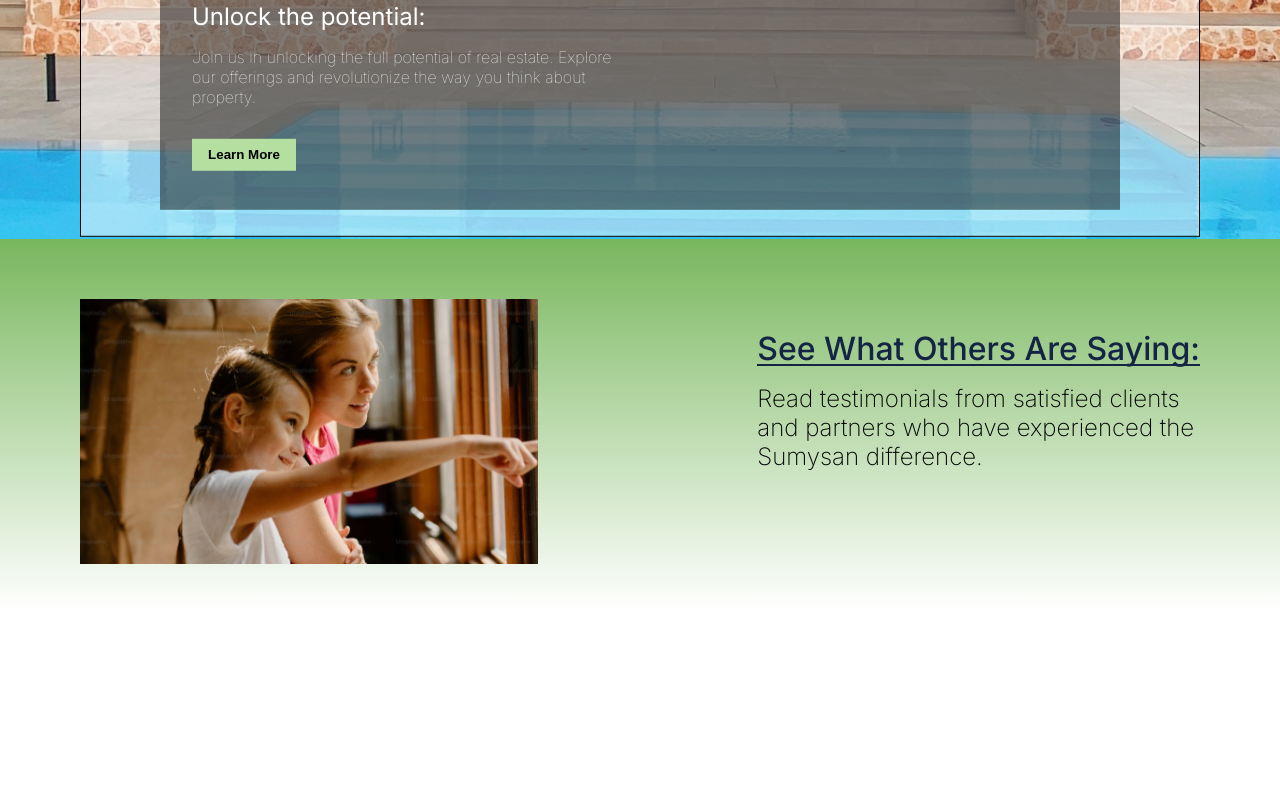
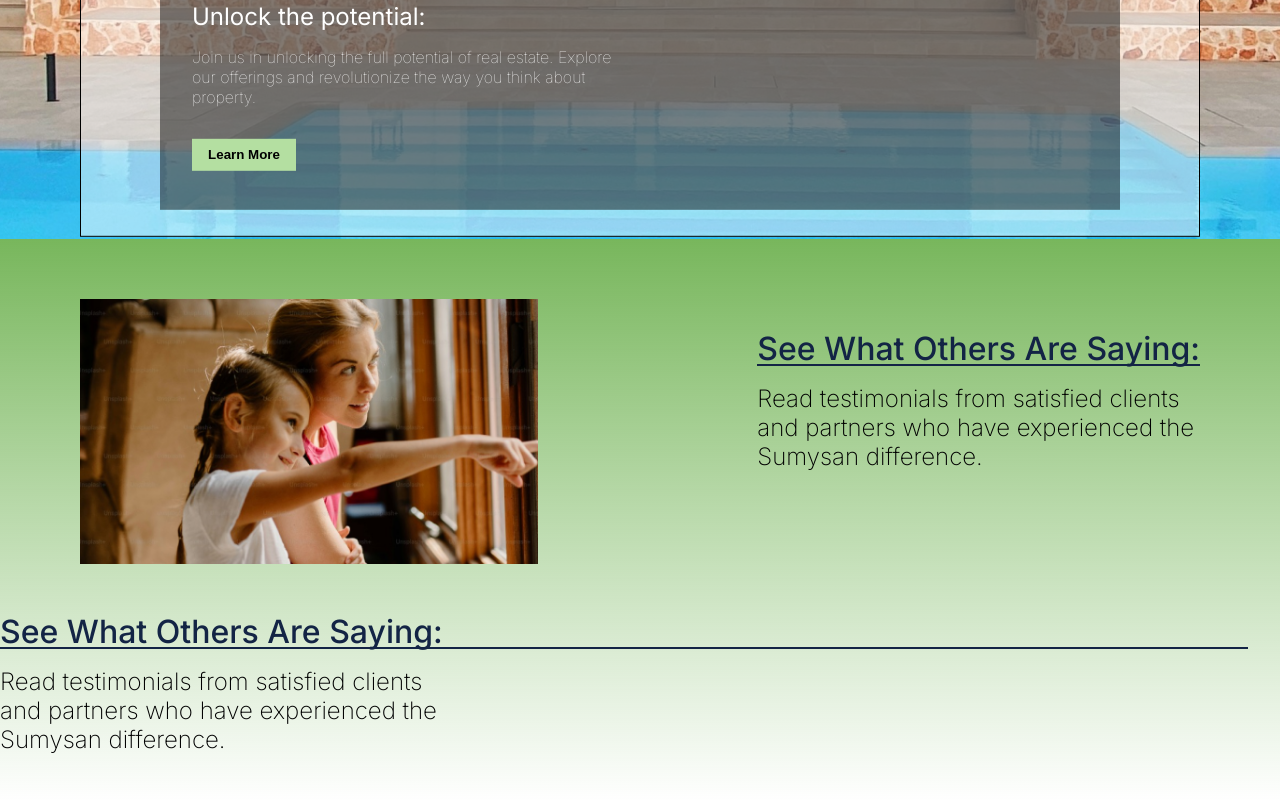
Before and after one commit to SumySan-Homex/Sumysan, a Next.js app: page / in a window 1280 px wide. Shown: the part 1432-2232 px from the top of the page. Before the commit the page ends 2044 px from the top, so only its background shows below. Built offline with nearby package versions, Linux system fonts and the light colour scheme.

Commit message:
:construction: Wip ...

```diff
--- a/components/Content.tsx
+++ b/components/Content.tsx
@@ -20,6 +20,17 @@ const Content = () => {
           </p>
         </div>
       </div>
+
+      <div className={styles.textContent}>
+        <h2 className={styles.text}>See What Others Are Saying:</h2>
+        <p className={styles.paragraph}>
+          Read testimonials from satisfied clients
+          <br />
+          and partners who have experienced the
+          <br />
+          Sumysan difference.
+        </p>
+      </div>
     </div>
   );
 };
```
